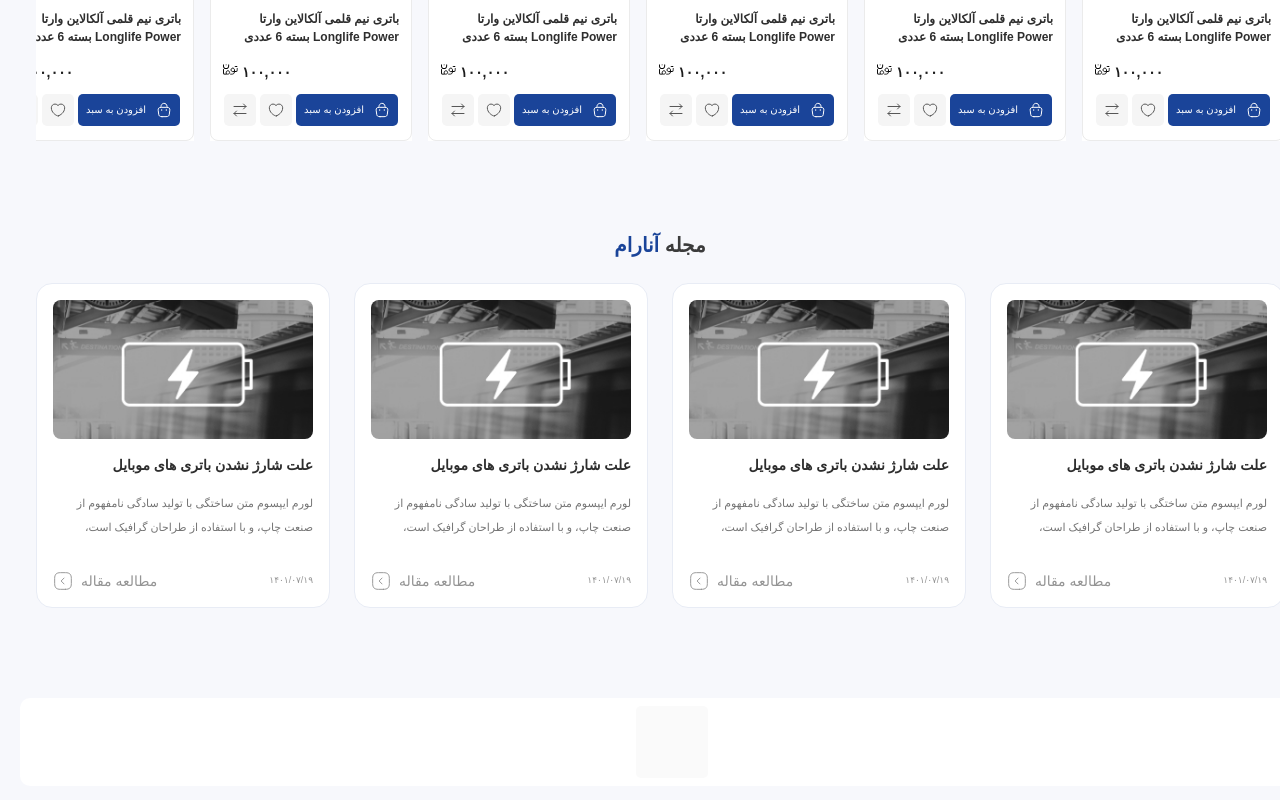
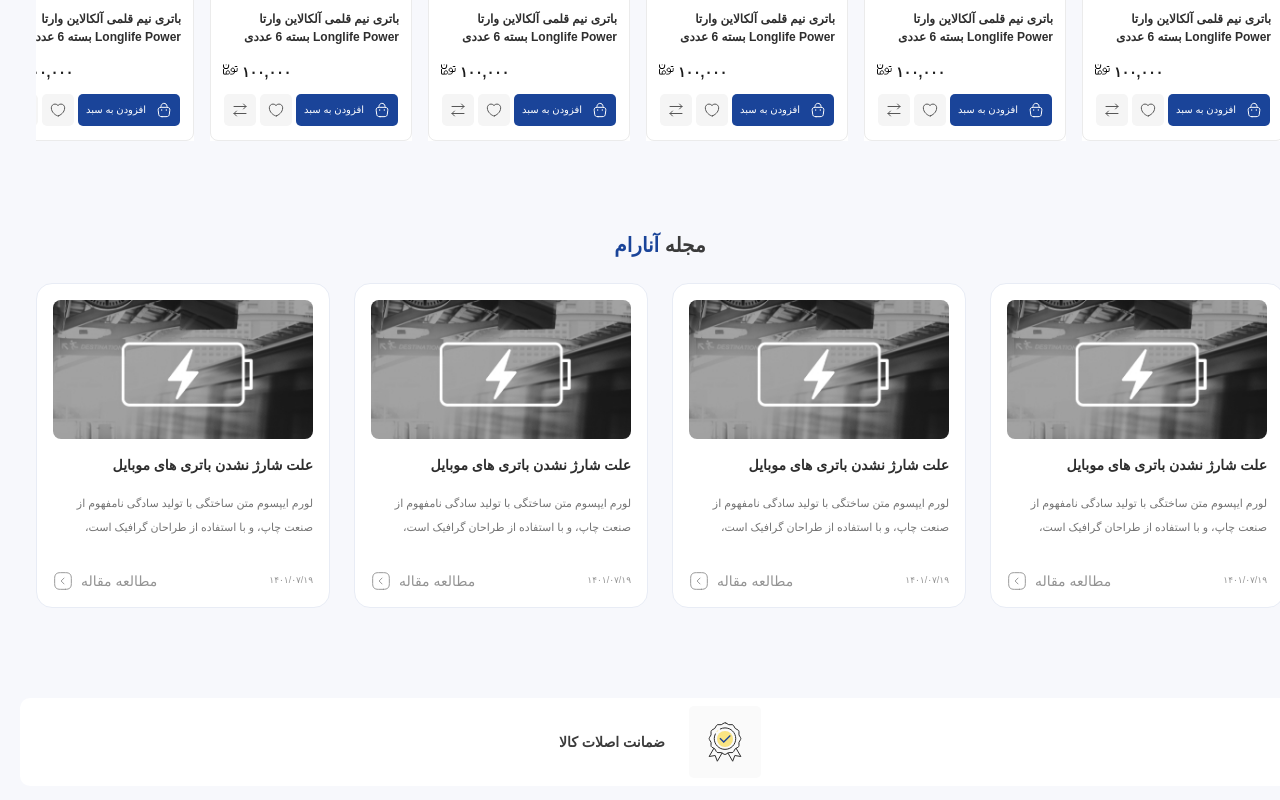
Before and after one commit to mahyarErshad/anaram-react, a React (Create React App) app: page / in a window 1280 px wide. Shown: the part 3992-4792 px from the top of the page. Built offline with nearby package versions, Linux system fonts and the light colour scheme; a web font is replaced by a local one.

Commit message:
Card is dynamically working

```diff
--- a/src/Pages/MainPage/MainPageFeatures/MainPageFeatureCards.jsx
+++ b/src/Pages/MainPage/MainPageFeatures/MainPageFeatureCards.jsx
@@ -4,7 +4,7 @@ function MainPageFeatureCards(props) {
   return (
     <div className="flex justify-start items-center gap-6">
       <div className="flex-center bg-NeutralN10 rounded-[0.3125rem] p-4 w-[4.5rem] h-[4.5rem]">{props.icon}</div>
-      <span className="text-sm text-NeutralN500">{props.text}</span>
+      <span className="text-sm font-semibold text-NeutralN500">{props.text}</span>
     </div>
   );
 }
--- a/src/Pages/MainPage/MainPageFeatures/MainPageFeatures.jsx
+++ b/src/Pages/MainPage/MainPageFeatures/MainPageFeatures.jsx
@@ -1,10 +1,11 @@
 import React from "react";
 import MainPageFeatureCards from "./MainPageFeatureCards";
+import { ReactComponent as MedalIcon } from "../../../assets/images/main-page-features/medal.svg";
 
 function MainPageFeatures() {
   return (
     <section className="container bg-white rounded-[0.625rem] py-2 px-3 flex-center gap-0 mt-[5.625rem]">
-      <MainPageFeatureCards />
+      <MainPageFeatureCards icon={<MedalIcon />} text="ضمانت اصلات کالا" />
     </section>
   );
 }
```
